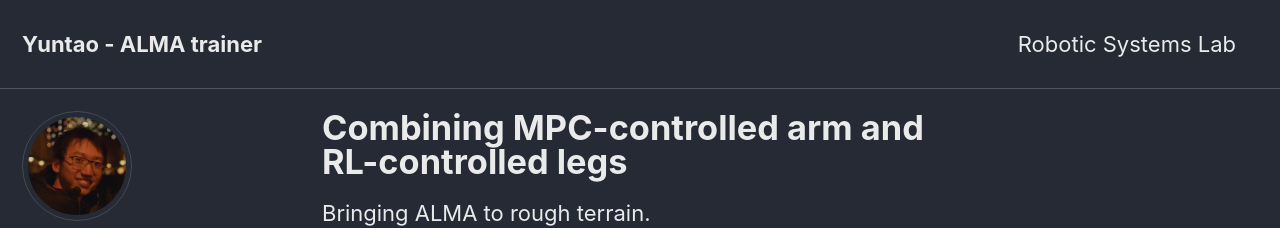
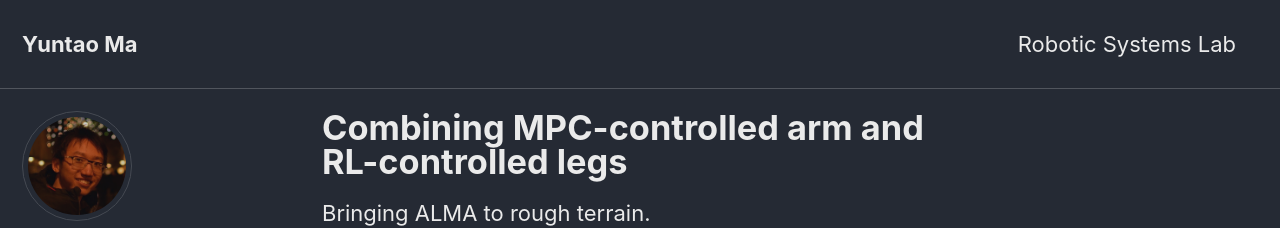
Before and after one commit to articuno144/articuno144.github.io, a Jekyll site: the page built from _posts/2022-01-13-MPC-arm-RL-base.md, in a window 1280 px wide and 900 px high. Shown: the top 228 px of the window. Built offline with Jekyll 4.4.1, drawn with Linux system fonts in a browser that asks for light colours; cached includes are drawn as plain includes.

```diff
--- a/_config.yml
+++ b/_config.yml
@@ -16,11 +16,11 @@ minimal_mistakes_skin    : "dark" # "air", "aqua", "contrast", "dark", "dirt", "
 
 # Site Settings
 locale                   : "en-US"
-title                    : "Yuntao - ALMA trainer"
+title                    : "Yuntao Ma"
 title_separator          : "-"
 subtitle                 : # site tagline that appears below site title in masthead
 name                     : "Yuntao Ma"
-description              : "A blank website."
+description              : "Yuntao Ma - Robotic Systems Lab, ETH Zürich."
 url                      : # the base hostname & protocol for your site e.g. "https://mmistakes.github.io"
 baseurl                  : # the subpath of your site, e.g. "/blog"
 repository               : # GitHub username/repo-name e.g. "mmistakes/minimal-mistakes"
```
